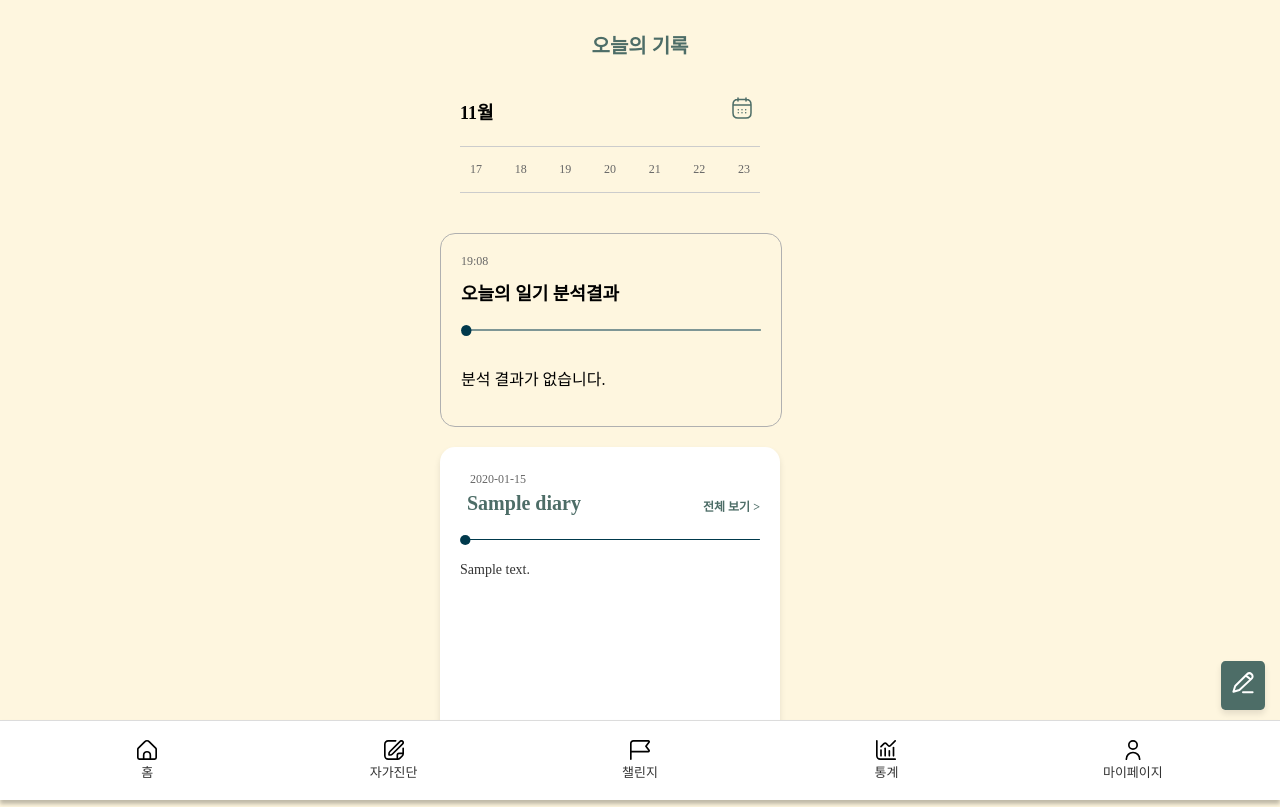
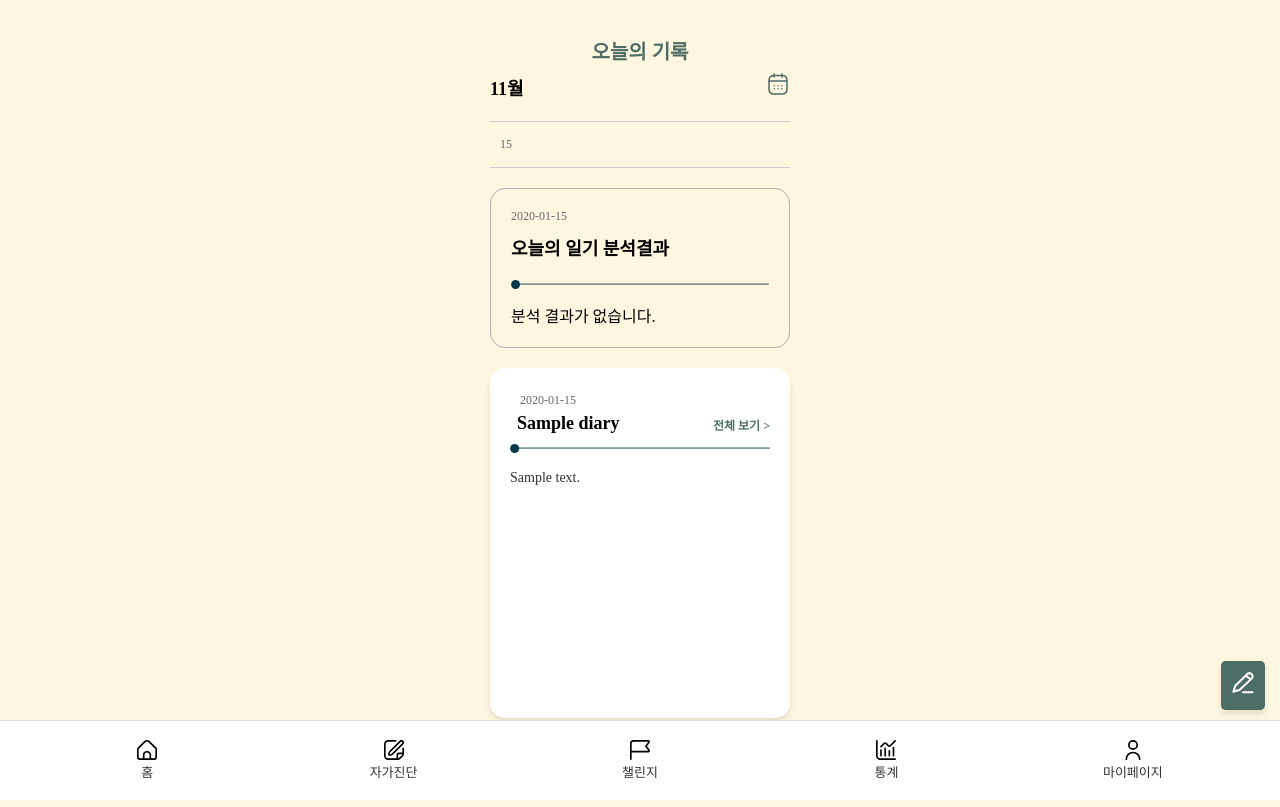
Before and after one commit to capstone-semi/semi, a Python web app: template templates/home.html in a window 1280 px wide. Run offline with Jinja, Linux system fonts and the light colour scheme; the template is opened without the code that fills it: most values are stand-ins (such as "Sample title", 1, 10 or a date in 2020); some web fonts are replaced.

Commit message:
fix: date 모듈 에러 해결

```diff
--- a/config.py
+++ b/config.py
@@ -1,3 +1,4 @@
 class Config:
-    SQLALCHEMY_DATABASE_URI = 'mysql+pymysql://root:waa101704!@localhost:3306/semi-capstone'
+    # SQLALCHEMY_DATABASE_URI = 'mysql+pymysql://root:waa101704!@localhost:3306/semi-capstone'
+    SQLALCHEMY_DATABASE_URI = 'mysql+pymysql://root:1234@localhost:3306/semi-capstone'
     SQLALCHEMY_TRACK_MODIFICATIONS = False
--- a/static/home.css
+++ b/static/home.css
@@ -1,32 +1,59 @@
+* {
+    margin: 0;
+    padding: 0;
+    box-sizing: border-box;
+}
+
 body, html {
     height: 100%;
     width: 100%;
     background: #FEF6DF;
-    margin: 0;
     display: flex;
-    justify-content: center;
+    justify-content: flex-start;
     align-items: center;
 }
 
 .container {
     width: 100%;
-    max-width: 400px;
+    max-width: 800px;
     padding: 20px;
-    margin: 20px auto;
+    border-radius: 10px;
+    display: flex;
+    flex-direction: column;
+    align-items: center;
+    justify-content: flex-start;
+    margin : 0 auto;
 }
 
-.container h2 {
-    text-align: center;
-    color : #4D6D67;
+.header-bar {
+    margin-top: 35px;
+    display: flex;
+    align-items: center;
+    justify-content: center;
+    position: fixed;
+    top: 0;
+    left: 0;
+    width: 100%;
+    padding: 15px 20px;
+    z-index: 1000;
+}
+
+.header-bar h2 {
+    margin: 0;
+    font-size: 18px;
+    color: #4D6D67;
+    position: absolute;
+    left: 50%;
+    transform: translateX(-50%);
     font-size : 20px;
 }
 
 /* 캘린더 */
 .calendar-container {
-    padding: 20px;
-    border-radius: 10px;
-    width: 300px;
-    margin-bottom: 20px;
+    justify-content: flex-start;
+    width : 100%;
+    box-sizing: border-box;
+    margin-top: -10px;
 }
 
 .month-header {
@@ -78,6 +105,7 @@ body, html {
     width: 300px;
     border : 1px solid #B0B0B0;
     margin-bottom: 20px;
+    margin-top : 20px;
 }
 
 .header {
@@ -201,14 +229,13 @@ body, html {
     box-shadow: 0px 4px 6px rgba(0, 0, 0, 0.1);
     width: 300px;
     position: relative;
-    min-height:300px;
+    min-height:350px;
 }
 
 .diary-header {
     display: flex;
     justify-content: space-between;
     align-items: flex-start;
-    margin-bottom: 10px;
     position: relative;
 }
 
--- a/static/js/home.js
+++ b/static/js/home.js
@@ -1,7 +1,5 @@
-// scripts.js
-// 오늘 날짜 가져오기
 const today = new Date();
-const todayDate = today.getDate();
+const todayDate = today.getDate(); // 일자만 추출
 const currentMonth = today.getMonth() + 1; // 월은 0부터 시작
 
 // 현재 월 표시
--- a/templates/home.html
+++ b/templates/home.html
@@ -11,30 +11,38 @@
 <body>
     {% include 'menubar.html' %}
     <div class="container">
-        <h2>오늘의 기록</h2>
+        <div class="write-container">
+            <div class="header-bar">
+            <h2>오늘의 기록</h2>
+        </div>
         <!-- 달력 -->
         <div class="calendar-container">
             <!-- 월 선택 -->
             <div class="month-header">
-                <span id="current-month">{{ selected_date.strftime('%m월') }}</span>
+                <span id="current-month">{{ selected_date.split('-')[1] }}월</span>
                 <button id="calendar-icon"><img src="{{ url_for('static', filename='icons/Calendar.svg') }}" alt="캘린더 아이콘" class="icon"></button>
             </div>
             <!-- 날짜 표시 -->
             <div class="date-list">
-                {% for day in range(17, 24) %}
-                    <span
-                        class="date {% if selected_date.day == day %}selected{% endif %}"
-                        onclick="selectDate(`{{ selected_date.strftime('%Y-%m') }}-{{ '%02d'|format(day) }}`)">
-                        {{ day }}
-                    </span>
+                {% for date in dates %}
+                <span class="date {% if date == today %}selected{% endif %}"
+                    id="date-{{ date.split('-')[2] }}"
+                    onclick="selectDate('{{ date }}')">
+                    {{ date.split('-')[2] }}
+                </span>
                 {% endfor %}
             </div>
-        </div>
+
 
         <!-- 일기 분석 결과 -->
         <div class="analysis-container">
             <div class="header">
-                <p> 19:08</p>
+                <p> {% if diary %}
+                    <p> {{ diary.diarydate.strftime('%Y-%m-%d') }}</p>
+                    {% else %}
+                    <p>{{ current_time.strftime('%Y-%m-%d %H:%M:%S') }}</p>
+                    {% endif %}
+                </p>
                 <h2>오늘의 일기 분석결과</h2>
                 <img src="../static/icons/line.svg" alt="분석결과 구분선" class="divider-image">
             </div>
@@ -97,13 +105,13 @@
             <div class="diary-container">
                 <div class="diary-header">
                     <div class="date-title">
-                        <p class="date">{{ selected_date.strftime('%Y-%m-%d') }}</p>
+                        <p class="date">{{ selected_date }}</p>
                         <h2 class="title">다이어리</h2>
                     </div>
                 </div>
                 <img src="../static/icons/line.svg" alt="분석결과 구분선" class="divider-image">
                 <div class="diary-content">
-                    <p>{{ selected_date.strftime('%Y-%m-%d') }}에 작성된 일기가 없습니다.</p>
+                    <p>{{ selected_date }}에 작성된 일기가 없습니다.</p>
                 </div>
                 <button class="write-icon" onclick="goToWritePage()">
                     <img src="../static/icons/pen.svg" alt="연필 아이콘">
```
Also changed, not shown: views/diary_view.py (+37 -13 lines), views/user_view.py (+14 -4 lines).
